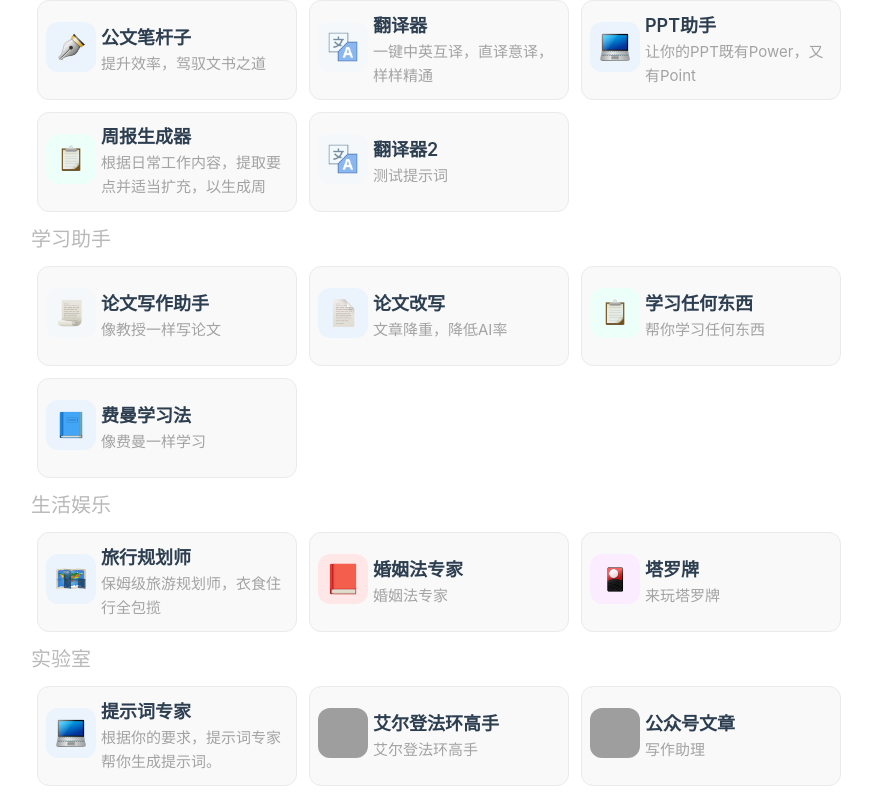
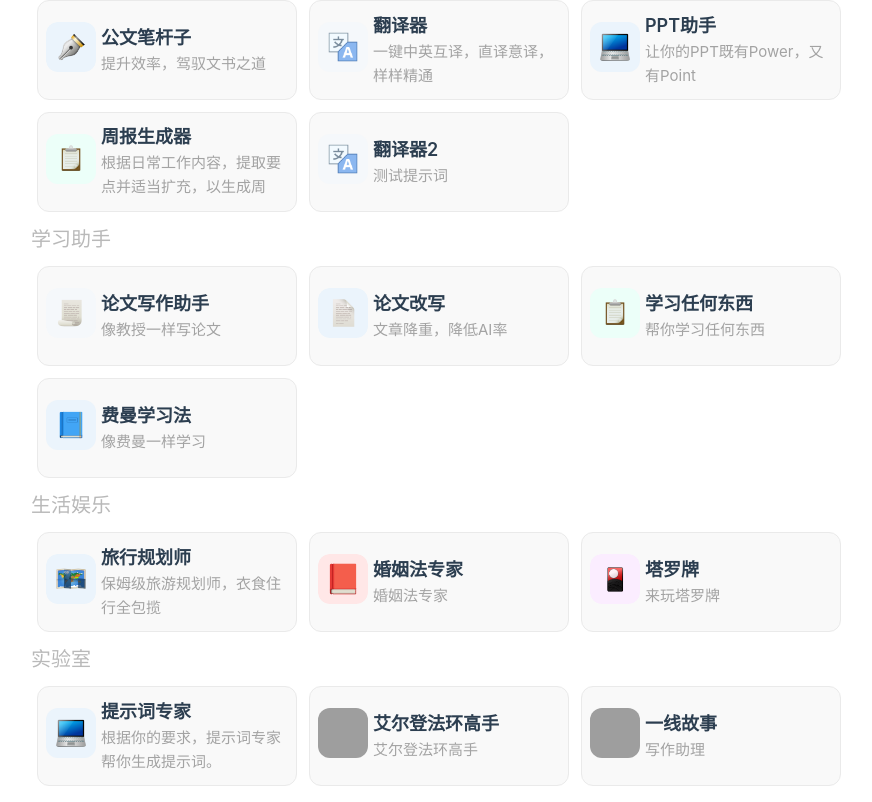
Before and after one commit to qgming/aiAgent, a Vue app: page / in a window 1280 px wide. Shown: the part 720-1522 px from the top of the page, without its empty margins (261-1133 px from the left). Built offline with nearby package versions, Linux system fonts and the light colour scheme; grey boxes are pictures that could not be loaded.

Commit message:
一线故事

```diff
--- a/src/views/AboutView.vue
+++ b/src/views/AboutView.vue
@@ -3,7 +3,7 @@
     <div class="topAbout">
       <RouterLink class="backHome" to="/">返回首页</RouterLink>
       <div class="aboutName">关于</div>
-      <p>0.1.4</p>
+      <p>0.1.5</p>
     </div>
   </div>
 </template>
--- a/src/views/HomeView.vue
+++ b/src/views/HomeView.vue
@@ -95,7 +95,7 @@ export default {
         [
           { id: 1, logo: '../images/ppt.png', name: "提示词专家", more: '根据你的要求，提示词专家帮你生成提示词。', prompt: '../prompt/005/prompt.txt' },
           { id: 2, logo: '../images/ai.png', name: "艾尔登法环高手", more: '艾尔登法环高手', prompt: '../prompt/005/aierdeng.txt' },
-          { id: 3, logo: '../images/ai.png', name: "公众号文章", more: '写作助理', prompt: '../prompt/xiezuozhuli.txt' },
+          { id: 3, logo: '../images/ai.png', name: "一线故事", more: '写作助理', prompt: '../prompt/005/yixiangushi.txt' },
         ],
       ],
     };
```
Also changed, not shown: public/prompt/005/yixiangushi.txt (added).
